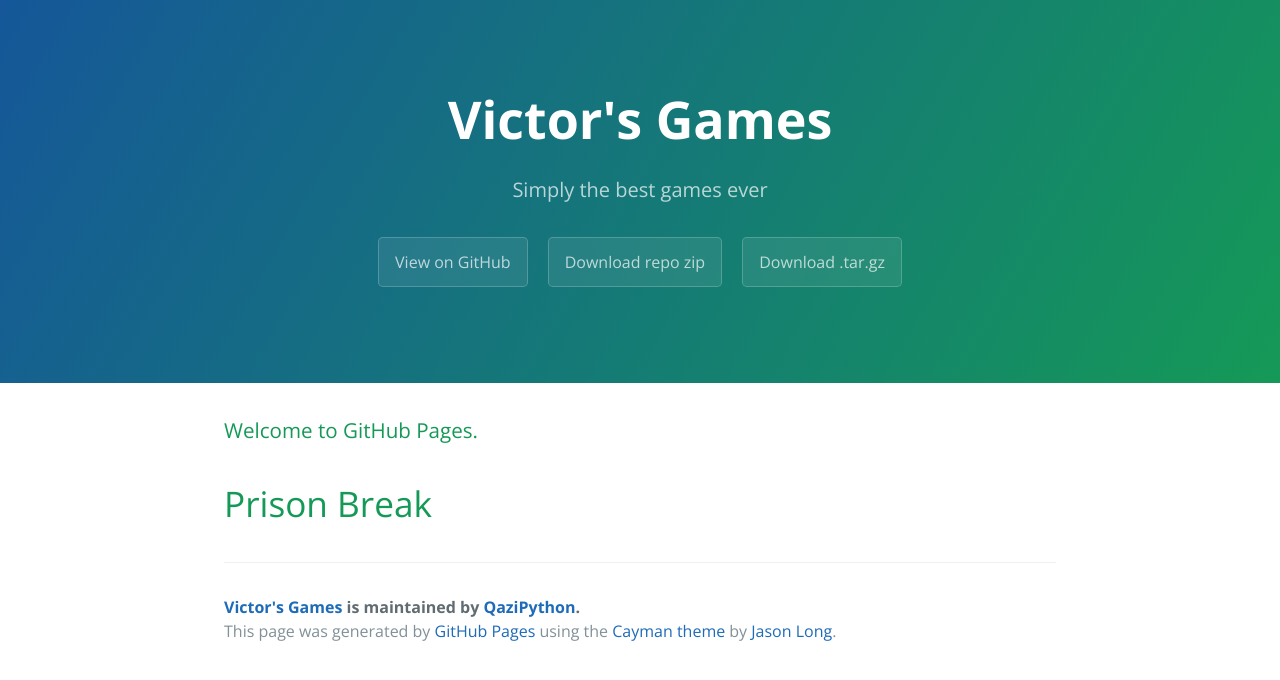
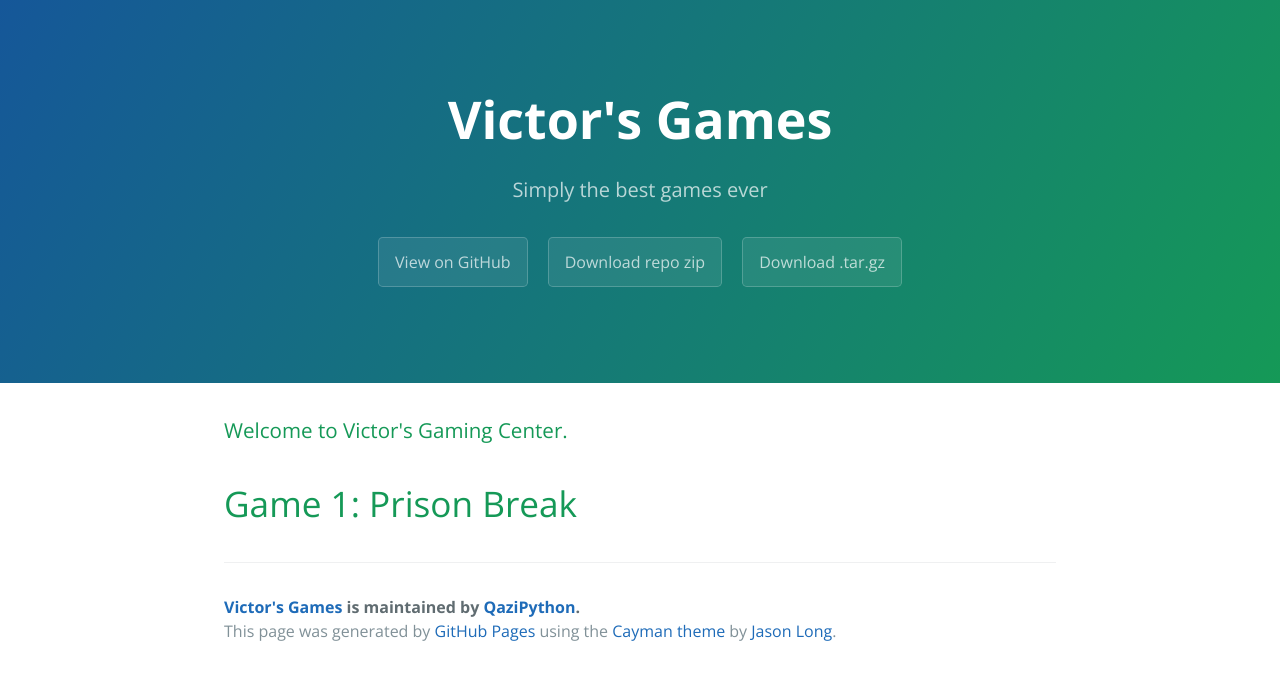
Before and after one commit to CleverProgrammer/victor_programming, a plain HTML site: page index.html in a window 1280 px wide. Drawn offline with nearby package versions, Linux system fonts and the light colour scheme; a script that the page names is missing.

Commit message:
Updated index.html

```diff
--- a/index.html
+++ b/index.html
@@ -20,9 +20,9 @@
 
     <section class="main-content">
       <h3>
-<a id="welcome-to-github-pages" class="anchor" href="#welcome-to-github-pages" aria-hidden="true"><span aria-hidden="true" class="octicon octicon-link"></span></a>Welcome to GitHub Pages.</h3>
+<a id="welcome-to-github-pages" class="anchor" href="#welcome-to-github-pages" aria-hidden="true"><span aria-hidden="true" class="octicon octicon-link"></span></a>Welcome to Victor's Gaming Center.</h3>
 
-<h1>Prison Break</h1>
+      <h1>Game 1: Prison Break</h1>
 <script src="//repl.it/embed/CEbs/1.js"></script>
 
       <footer class="site-footer">
```
